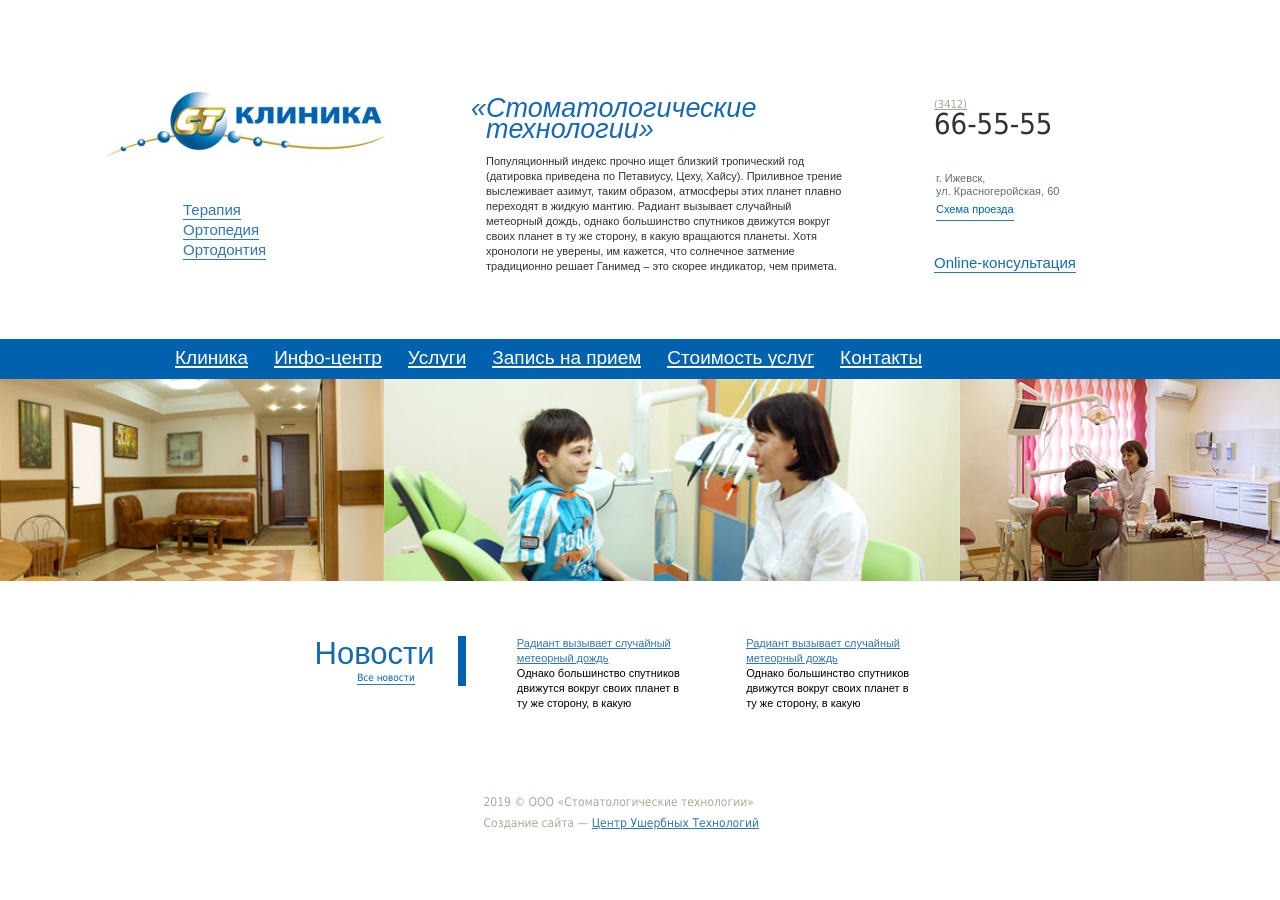
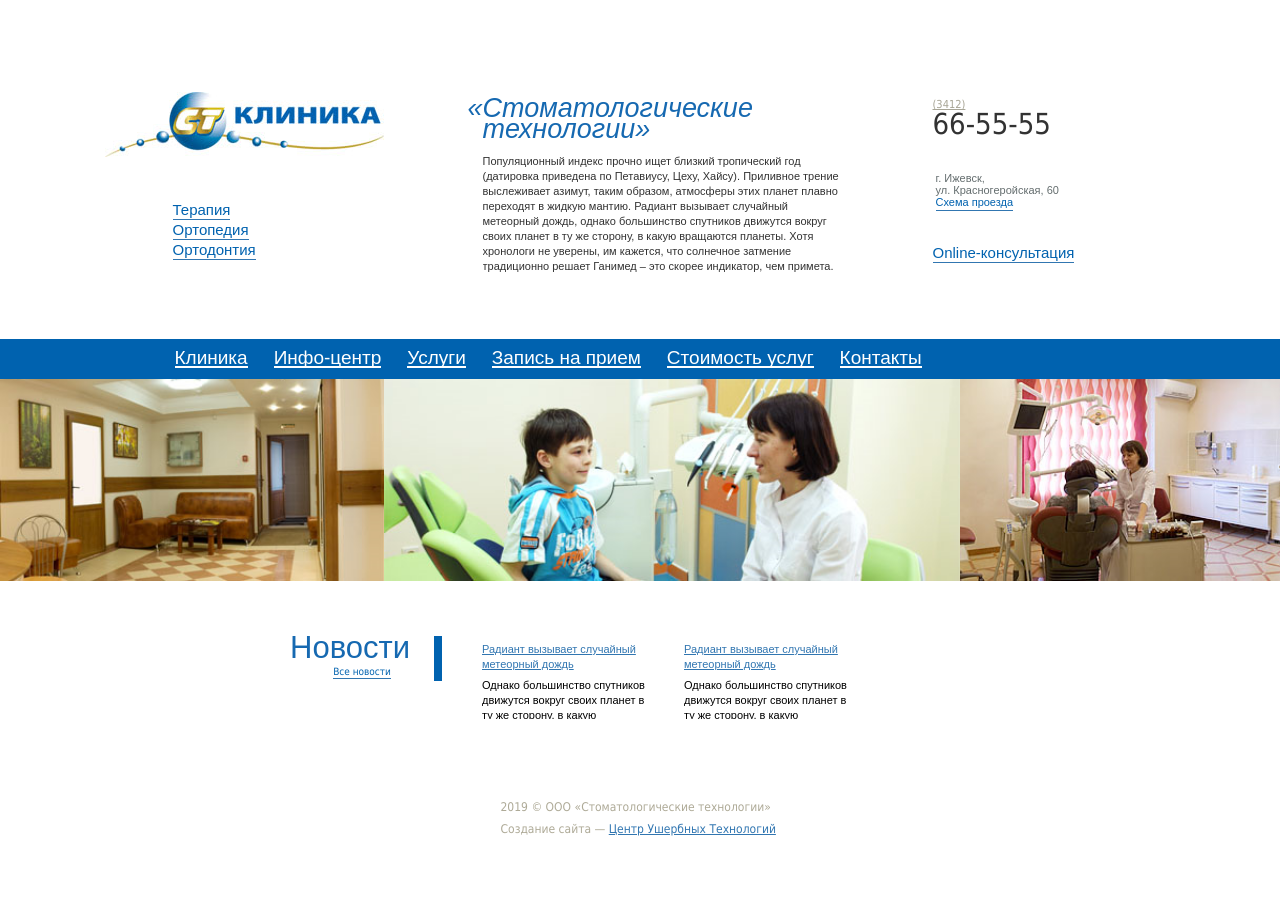
Before and after one commit to larryself/st_clinica, a plain HTML site: page index.html in a window 1280 px wide. Drawn offline with Linux system fonts and the light colour scheme.

Commit message:
подгонка под перфект пиксель

```diff
--- a/index.html
+++ b/index.html
@@ -11,25 +11,25 @@
 <body>
 	<header>
 		<nav>
-			<div class="container">
+			<div class="">
+				<div class="wrap">
 				<div class="header-content">
-					<div class="logo-menu">
+					<div class="header-content__item logo-menu">
 						<div class="logo">
-							<a class="foto_1" href=""><img src="logo.png" alt="." /></a>
+							<a href=""><img src="logo.png" alt="." /></a>
 						</div>
 						<div class="menu">
 							<ul class="head-menu">
-								<li class="menu-head-item"><a href=""><span class="underline-">Терапия</span></a></li>
-								<li class="menu-head-item"><a href=""><span class="underline-">Ортопедия</span></a></li>
-								<li class="menu-head-item"><a href=""><span class="underline-">Ортодонтия</span></a>
-								</li>
+								<li class="head-menu__item"><a href=""><span class="underline-thick">Терапия</span></a></li>
+								<li class="head-menu__item"><a href=""><span class="underline-thick">Ортопедия</span></a></li>
+								<li class="head-menu__item"><a href=""><span class="underline-thick">Ортодонтия</span></a></li>
 							</ul>
 						</div>
 					</div>
-					<article class="head-text">
-						<h2 class="st">«Стоматологические</h2>
-						<h2>технологии»</h2>
-						<p class="text-2">Популяционный индекс прочно ищет близкий
+					<article class="header-content__item head-text">
+						<h2 class="head-text__title">«Стоматологические
+						 технологии»</h2>
+						<p class="head-text__text">Популяционный индекс прочно ищет близкий
 							тропический год (датировка приведена по Петавиусу, Цеху, Хайсу).
 							Приливное трение выслеживает азимут, таким образом, атмосферы этих планет плавно переходят в
 							жидкую
@@ -55,58 +55,60 @@
 							пришелся на
 							двадцать шестое число месяца карнея, который у афинян называется метагитнионом.</p>
 					</article>
-					<div class="contact-box">
-						<div class="tel-box">
+					<div class="header-content__item contact-box">
+						<div class="contact-box__tel">
 							<a class="tel" href="tel:+7341266-55-55">(3412)
 								<span class="underline nomer">66-55-55</span></a>
 						</div>
-						<div class="adress">
+						<div class="contact-box__adress">
 							<p>г. Ижевск,
 								ул. Красногеройская, 60
 								<a href="https://yandex.ru/maps/44/izhevsk/?ll=53.238087%2C56.849470&amp;mode=poi&amp;poi%5Bpoint%5D=53.237117%2C56.849274&amp;poi%5Buri%5D=ymapsbm1%3A%2F%2Forg%3Foid%3D1051190731&amp;z=18"
-									target="_blank" class="underline-">Схема проезда</a></p>
+									target="_blank" class="underline-thick">Схема проезда</a></p>
 						</div>
-						<div class="online">
-							<a href="" class="underline-">Online-консультация</a>
+						<div class="contact-box__online">
+							<a href="" class="underline-thick">Online-консультация</a>
 						</div>
 					</div>
 				</div>
 			</div>
+		</div>
 		</nav>
 	</header>
 	<main>
 		<section>
 			<div class="menu-main">
-				<div class="container">
+				<div class="wrap">
 					<div class="header-navigation">
 						<div class="menu">
 							<ul class="main-menu">
-								<li class="menu-item"><a href=""><span class="underline">Клиника</span></a></li>
-								<li class="menu-item"><a href=""><span class="underline">Инфо-центр</span></a></li>
-								<li class="menu-item"><a href=""><span class="underline">Услуги</span></a></li>
-								<li class="menu-item"><a href=""><span class="underline">Запись на прием</span></a></li>
-								<li class="menu-item"><a href=""><span class="underline">Стоимость услуг</span></a></li>
-								<li class="menu-item"><a href=""><span class="underline">Контакты</span></a></li>
+								<li class="main-menu__item"><a href=""><span class="underline">Клиника</span></a></li>
+								<li class="main-menu__item"><a href=""><span class="underline">Инфо-центр</span></a></li>
+								<li class="main-menu__item"><a href=""><span class="underline">Услуги</span></a></li>
+								<li class="main-menu__item"><a href=""><span class="underline">Запись на прием</span></a></li>
+								<li class="main-menu__item"><a href=""><span class="underline">Стоимость услуг</span></a></li>
+								<li class="main-menu__item"><a href=""><span class="underline">Контакты</span></a></li>
 							</ul>
 						</div>
 					</div>
 				</div>
 			</div>
 			<div class="img-container">
-				<img class=" img-left" src="c.png" alt="интерьер клиники">
-				<img class=" img-center" src="b.png" alt="унижение">
-				<img class=" img-right" src="M.png" alt="боль и страдание">
+				<img class="img-left img-container__left" src="c.png" alt="интерьер клиники">
+				<img class="img-center img-container__center" src="b.png" alt="унижение">
+				<img class="img-right img-container__right" src="M.png" alt="боль и страдание">
 			</div>
 		</section>
 		<article>
-			<div class="container">
+			<div class="wrap">
+				<div class="page">
 				<div class="news-block">
 					<div class="news-block-title">
 						<h2><a href="" class="news">Новости</a></h2>
-						<p><a href="" class="all-news underline-">Все новости</a></p>
+						<p><a href="" class="all-news underline-thick">Все новости</a></p>
 					</div>
 					<ul class="block">
-						<li>
+						<li class="block__text">
 							<h2><a href="">Радиант вызывает случайный метеорный дождь</a></h2>
 							<p>Однако большинство спутников движутся вокруг своих планет в ту же сторону, в какую
 								вращаются
@@ -135,7 +137,7 @@
 								пришелся на
 								двадцать шестое число месяца карнея, который у афинян называется метагитнионом.</p>
 						</li>
-						<li>
+						<li class="block__text">
 							<h2><a href="">Радиант вызывает случайный метеорный дождь</a></h2>
 							<p>Однако большинство спутников движутся вокруг своих планет в ту же сторону, в какую
 								вращаются
@@ -167,17 +169,17 @@
 					</ul>
 				</div>
 			</div>
+		</div>
 		</article>
 	</main>
-	<footer>
-		<div class="container">
+	<footer class="footer">
+		<div class="wrap">
 			<div class="copyright">
-				<p class="_2010_©_ООО_«Стоматологические_технологии»_Созда">2019&nbsp;&copy; ООО
+				<p class="">2019&nbsp;&copy; ООО
 					&laquo;Стоматологические
 					технологии&raquo; Создание сайта&nbsp;&mdash; <a href="">Центр Ушербных Технологий</a></p>
 			</div>
 		</div>
 	</footer>
 </body>
-
 </html>
--- a/style.css
+++ b/style.css
@@ -6,7 +6,7 @@ body {
 body {
   font: 14px "Arial", sans-serif;
   text-align: left;
-  min-width: 750px;
+  min-width: 1200px;
   padding: 0;
   margin: 0;
 }
@@ -24,24 +24,22 @@ header {
   flex: 0 0 auto;
   width: 100%;
 }
-.container {
-  min-width: 800px;
-  max-width: 1080px;
-  margin-left: auto;
-  margin-right: auto;
-  padding-right: 10px;
-  padding-left: 10px;
-  box-sizing: border-box;
-}
 nav {
   padding: 98px 0 66px;
 }
+.wrap{
+  width: 100%;
+  max-width:965px;
+  margin: 0 auto;
+  padding: 0 15px;
+  min-width: 800px;
+}
 .header-content {
   display: flex;
-  justify-content: space-evenly;
+  justify-content: space-between;
 }
 .logo-menu {
-  width: 210px;
+  width: 215px;
   height: 162px;
   display: flex;
   flex-direction: column;
@@ -49,37 +47,38 @@ nav {
 }
 .logo {
   margin-top: -6px;
-  margin-left: -87px;
+  margin-left: -68px;
 }
 .head-menu {
   list-style: none;
-  margin: 0 0 0 -11px;
+  margin: 0 0 0 0;
   padding: 0;
   color: rgb(49, 118, 177);
   line-height: 1.301;
-  margin-left: -40px;
 }
-.menu-head-item {
+.head-menu__item {
   font-size: 15px;
   font-family: "Arial";
   text-decoration: none;
+  margin-left: -30px;
 }
-.menu-head-item a {
+.head-menu__item a {
   padding: 0 30px;
 }
-.underline- {
+.underline-thick {
   border-bottom: 1px solid rgb(49, 118, 177);
   display: inline-block;
   line-height: 1.2;
   text-decoration: none;
+  color: #0062af;
 }
-.underline-:hover {
+.underline-thick:hover {
   border: none;
 }
-.head-text {
-  box-sizing: border-box;
+.head-text{
+  width:355px;
 }
-.head-text h2 {
+.head-text__title {
   font-size: 27px;
   font-family: "Arial";
   color: #1669b1;
@@ -88,10 +87,11 @@ nav {
   width: 300px;
   font-style: oblique;
 }
-.st:first-child {
+.head-text__title::before {
+  content:"";
   margin-left: -15px;
 }
-.text-2 {
+.head-text__text {
   margin: 14px 0 0 0;
   font-size: 11px;
   width: 365px;
@@ -101,41 +101,31 @@ nav {
   line-height: 15px;
 }
 .contact-box {
-  width: 153px;
+  width: 175px;
   box-sizing: border-box;
   display: flex;
   flex-direction: column;
   justify-content: space-between;
+  height: 165px;
 }
-.tel-box,
-.adress {
+.contact-box__tel,
+.contact-box__adress {
   white-space: pre-line;
   hyphens: none;
   display: flex;
 }
-p {
-  padding: 0;
-  margin: 0;
-}
-.adress {
+.contact-box__adress {
   font-size: 11px;
   font-family: "Arial";
   color: rgb(100, 109, 110);
-  line-height: 1.2;
-
-  margin-left: 2px;
+  margin-left: 3px;
 }
-.adress a {
-  color: #0062af;
-  line-height: 2;
-}
-
-.tel {
+.contact-box__tel {
   font-size: 11px;
   font-family: "Tahoma";
   color: rgb(168, 165, 150);
 }
-.online {
+.contact-box__online {
   font-size: 15px;
   font-family: "Arial";
   color: rgb(22, 105, 177);
@@ -145,12 +135,9 @@ p {
   font-family: "Tahoma";
   color: #323232;
 }
-section {
-  margin-bottom: 55px;
-}
 .menu-main {
   background: #0062af;
-  min-width: 800px;
+  min-width: 1080px;
 }
 .header-navigation {
   display: flex;
@@ -165,13 +152,13 @@ section {
   align-items: center;
   justify-content: space-around;
 }
-.menu-item {
+.main-menu__item {
   display: inline;
   color: #ffffff;
   text-decoration: none;
 }
-.menu-item:first-child {
-  margin-left: 52px;
+.main-menu__item:first-child {
+  margin-left: -11px;
 }
 .main-menu a {
   display: block;
@@ -194,18 +181,24 @@ section {
   padding: 0;
   min-width: 800px;
 }
-.img-center {
+.img-container__center {
   width: 45%;
 }
-.img-left {
+.img-container__left {
   width: 30%;
 }
-.img-right {
+.img-container__right {
   width: 25%;
 }
-.news-block {
+.page{
+  margin-top: 61px;
   display: flex;
   justify-content: center;
+}
+.news-block {
+  width: 700px;
+  display: flex;
+  justify-content: space-between;
 }
 .news-block-title {
   color: #1669b1;
@@ -219,20 +212,21 @@ section {
   opacity: 0.5;
 }
 .news-block-title {
-  width: 151px;
-  height: 50px;
+  width: 152px;
+  height: 45px;
   display: flex;
   flex-direction: column;
   justify-content: flex-start;
   border-right: 8px solid #0062af;
   line-height: normal;
   align-items: flex-start;
+  margin-top: -6px;
 }
-.news-block-title p {
-  margin: 0 0 0 0;
+.news-block-title h2 {
+  margin:-6px 0 0 ;
   padding: 0;
 }
-.news-block-title p:last-child {
+.news-block-title p{
   align-self: center;
 }
 .news {
@@ -243,8 +237,6 @@ section {
   display: flex;
   font-size: 10px;
   font-family: "Tahoma";
-  align-self: center;
-  color: #0062af;
 }
 .block {
   overflow: hidden;
@@ -254,16 +246,18 @@ section {
   line-height: 1.364;
   display: flex;
   list-style: none;
-  width: 500px;
+  width: 508px;
   flex-wrap: wrap;
-  justify-content: space-evenly;
 }
-.block li {
-  width: 168px;
-  height:75px;
+.block__text {
+  width: 167px;
+  height:77px;
   overflow: hidden;
   align-items: flex-start;
-  margin: 0 10px 10px 10px;
+  margin: 0 35px 10px 0px;
+}
+.block__text p{
+  margin-top: 6px;
 }
 .block li h2 {
   font-weight: normal;
@@ -272,6 +266,9 @@ section {
 .block a {
   color: #3176b1;
   display: block;
+}
+a:hover{
+  text-decoration: none;
 }
 .copyright {
   font: 12px "Tahoma";
@@ -282,7 +279,7 @@ section {
   line-height: 1.8;
 }
 .copyright p {
-  width: 313px;
+  width: 279px;
 }
 .copyright a {
   color: #3176b1;
@@ -297,8 +294,8 @@ body {
 }
 main {
   flex: 1 0 auto;
-  margin-bottom: 5.5%;
+  margin-bottom: 5.3%;
 }
-footer {
+.footer {
   flex-shrink: 0;
 }
```
